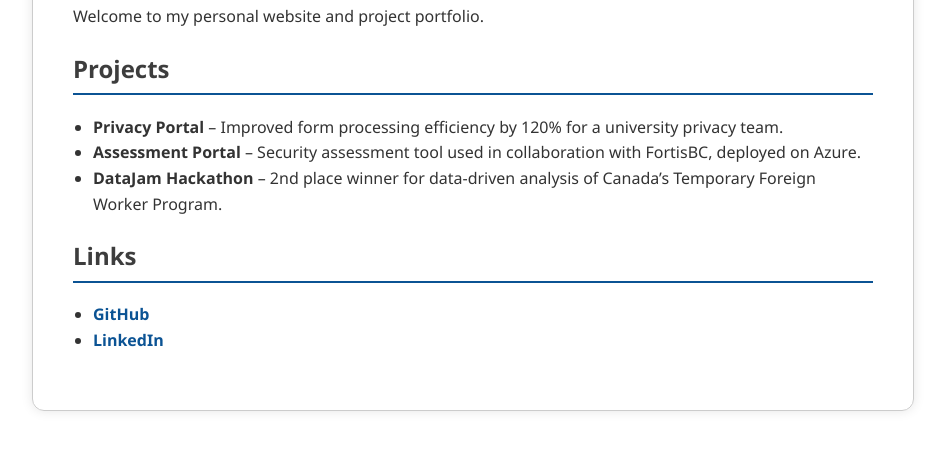
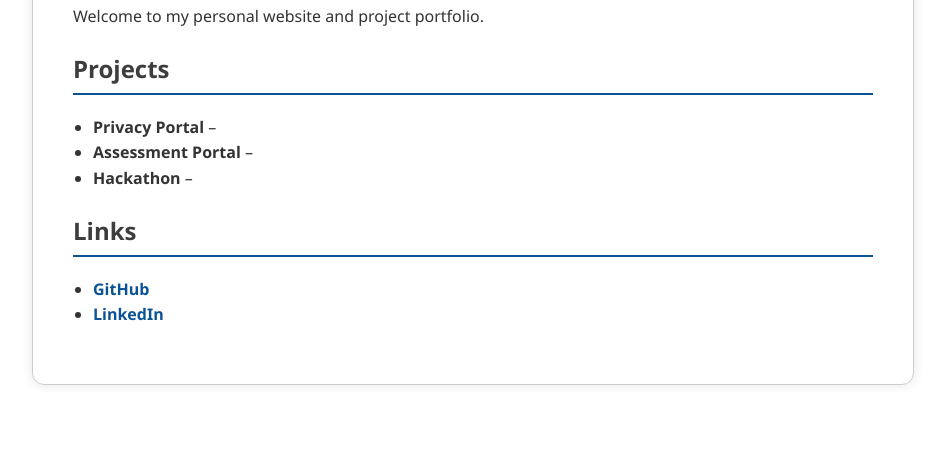
Before and after one commit to YerkeSagenov/YerkeSagenov.github.io, a plain HTML site: page index.html in a window 1280 px wide. Shown: the part 131-580 px from the top of the page, without its empty margins (167-1112 px from the left). Drawn offline with Linux system fonts and the light colour scheme.

Commit message:
Update index.html

```diff
--- a/index.html
+++ b/index.html
@@ -12,9 +12,9 @@
 
     <h2>Projects</h2>
     <ul>
-      <li><strong>Privacy Portal</strong> – Improved form processing efficiency by 120% for a university privacy team.</li>
-      <li><strong>Assessment Portal</strong> – Security assessment tool used in collaboration with FortisBC, deployed on Azure.</li>
-      <li><strong>DataJam Hackathon</strong> – 2nd place winner for data-driven analysis of Canada’s Temporary Foreign Worker Program.</li>
+      <li><strong>Privacy Portal</strong> – </li>
+      <li><strong>Assessment Portal</strong> – </li>
+      <li><strong>Hackathon</strong> – </li>
     </ul>
 
     <h2>Links</h2>
```
